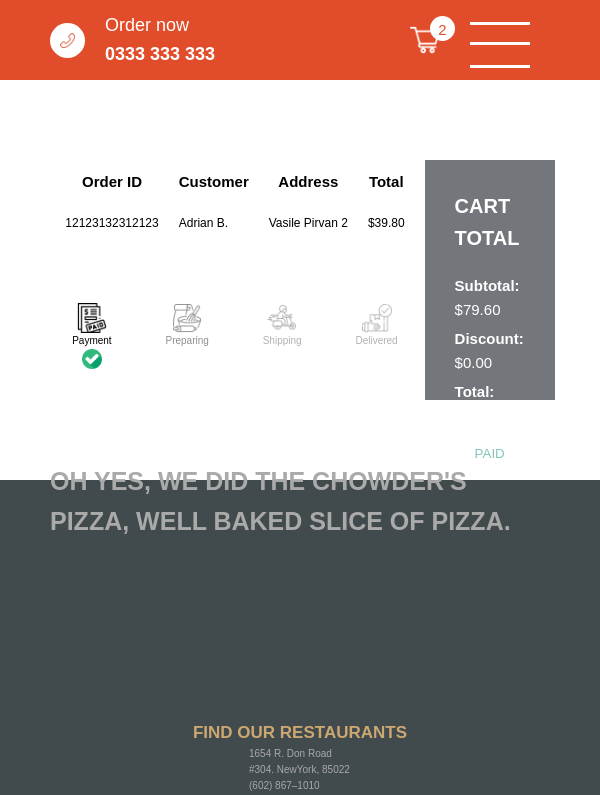
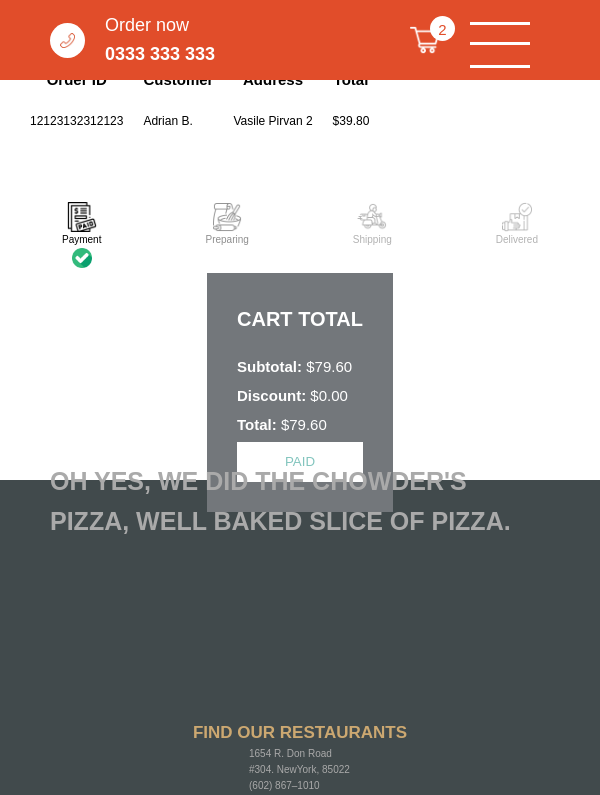
Before and after one commit to adibrisan/next-pizza-restaurant, a Next.js app: page /orders/1 in a window 600 px wide. Shown: the top 795 px of the page. Built offline with nearby package versions, Linux system fonts and the light colour scheme.

Commit message:
Finished the overall responsive design

```diff
--- a/styles/Cart.module.css
+++ b/styles/Cart.module.css
@@ -123,3 +123,17 @@ tbody .row {
     width: min-content;
   }
 }
+
+@media screen and (min-width: 600px) and (max-width: 1200px) {
+  .container {
+    display: flex;
+    align-items: stretch;
+    justify-items: center;
+    flex-direction: column;
+  }
+
+  .tableContainer {
+    border-spacing: 1rem;
+    width: min-content;
+  }
+}
--- a/styles/Order.module.css
+++ b/styles/Order.module.css
@@ -134,3 +134,19 @@
 .checkoutBtn:active {
   transform: translateY(5px);
 }
+
+@media screen and (max-width: 600px) {
+  .container {
+    display: flex;
+    flex-direction: column;
+    padding: 1rem;
+  }
+}
+
+@media screen and (max-width: 800px) {
+  .container {
+    display: flex;
+    flex-direction: column;
+    padding: 1rem;
+  }
+}
```
